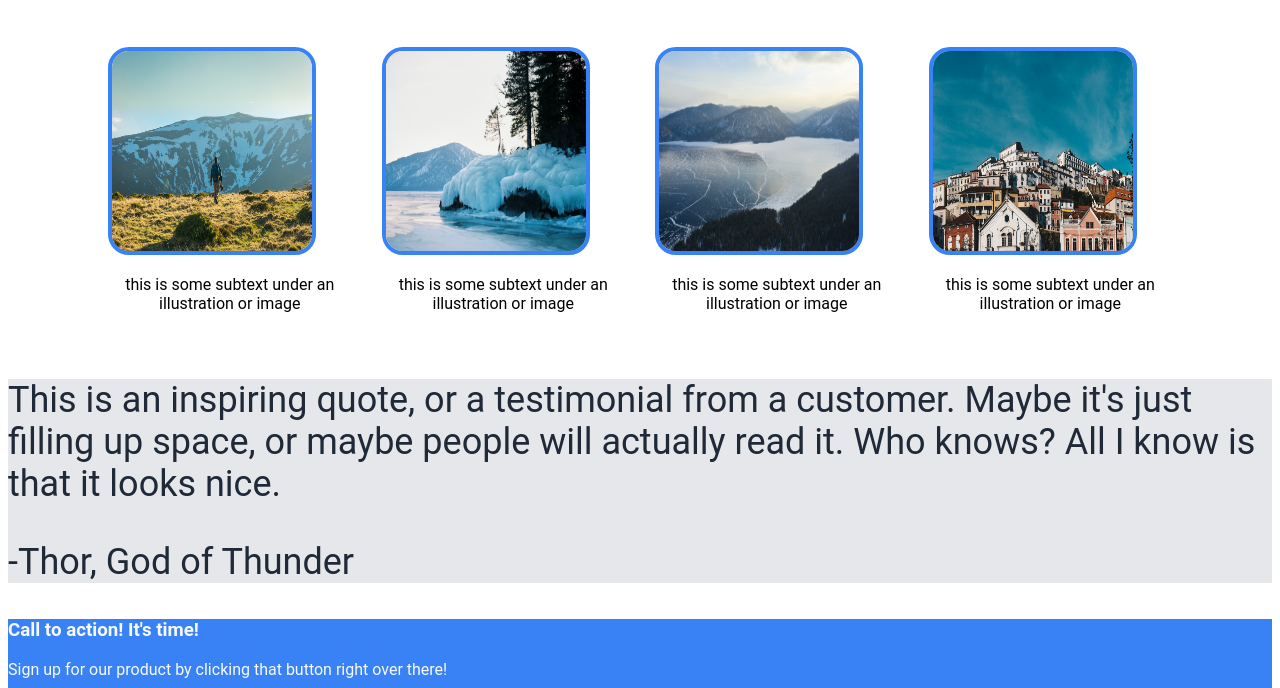
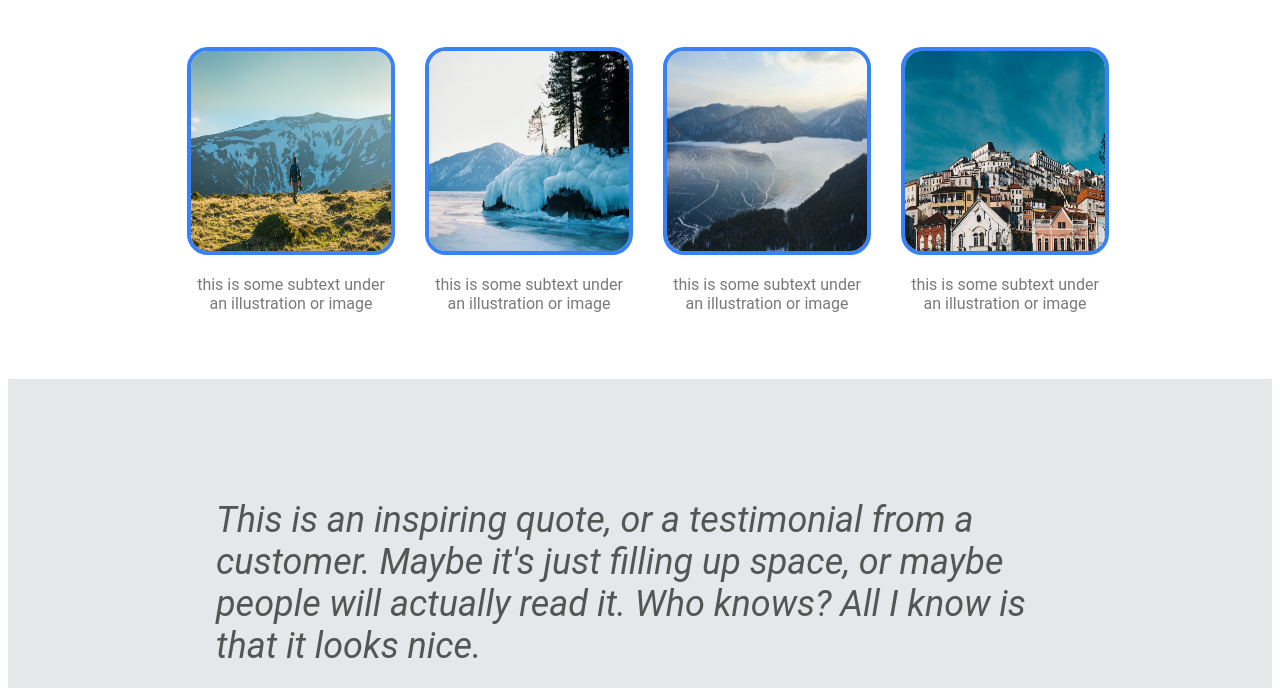
Before and after one commit to deliags/LandingPage, a plain HTML site: page index.html in a window 1280 px wide. Shown: the part 635-1323 px from the top of the page. Drawn offline with Linux system fonts and the light colour scheme.

Commit message:
updated quote section

```diff
--- a/style.css
+++ b/style.css
@@ -98,12 +98,13 @@
 .cards{
   display: flex;
   justify-content: center;
-  margin: 50px 100px;
+  margin: 50px 50vw;
   gap: 30px;
+  text-align: center;
 }
 
 .text-card{
-  text-align: center;
+  color: #7a7a7a;
 }
 
 .img-card{
@@ -118,8 +119,26 @@
 
 .section.quote{
   background-color: #E5E7EB;
-  color: #1F2937;
-  font: 36px light italic;
+  color: #555555;
+  display: flex;
+  flex-flow: column nowrap;
+  justify-content: center;
+  padding: 10vh;
+}
+
+.quote{
+  font-size: 36px;
+  font-style: italic;
+  font-weight: 400;
+  padding: 5vh 10vw 0;
+  margin: auto;
+}
+
+.citation{
+  align-self: flex-end;
+  padding: 0 10vw;
+  font-weight: 700;
+  font-size: 24px;
 }
 
 /* Section CTA */
```
